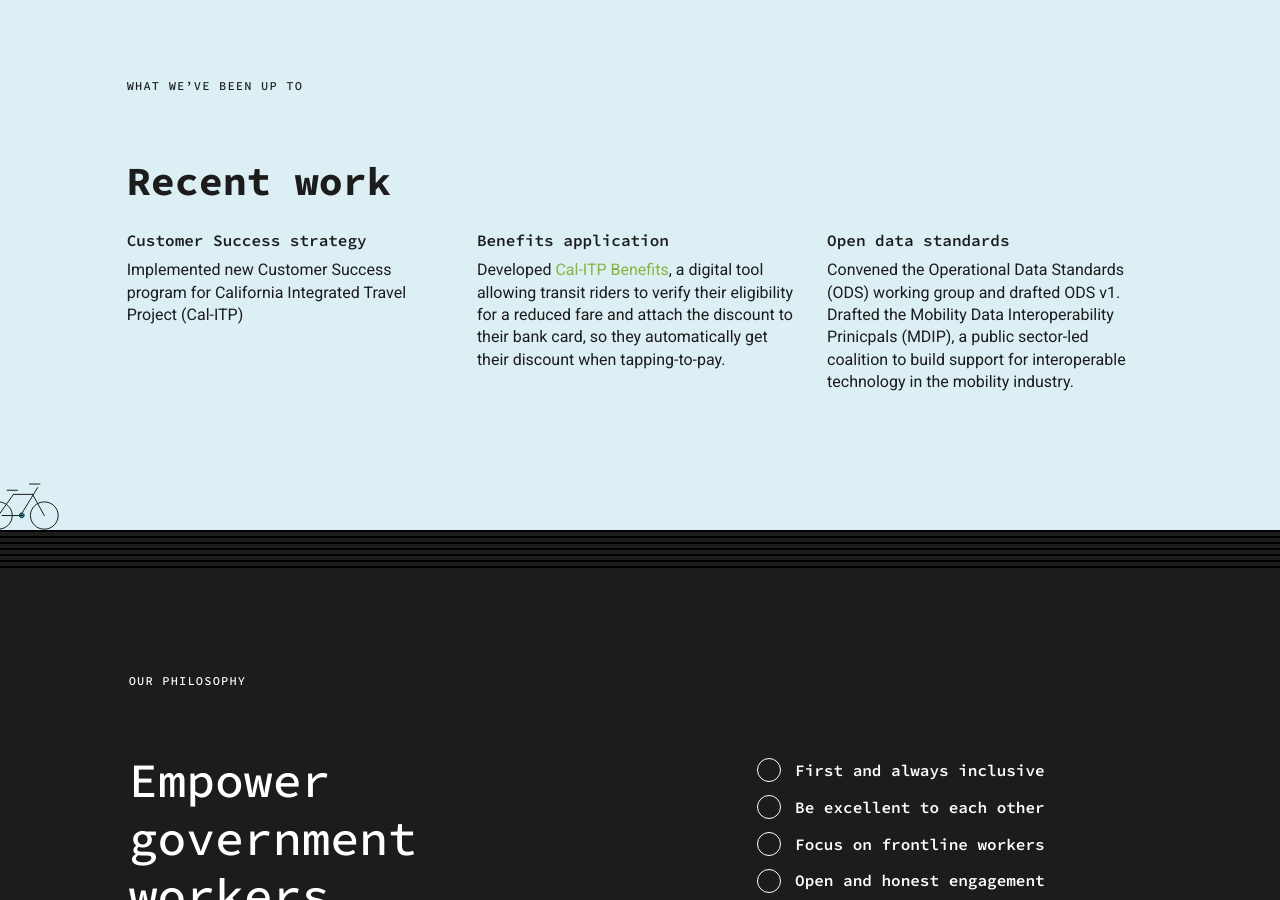
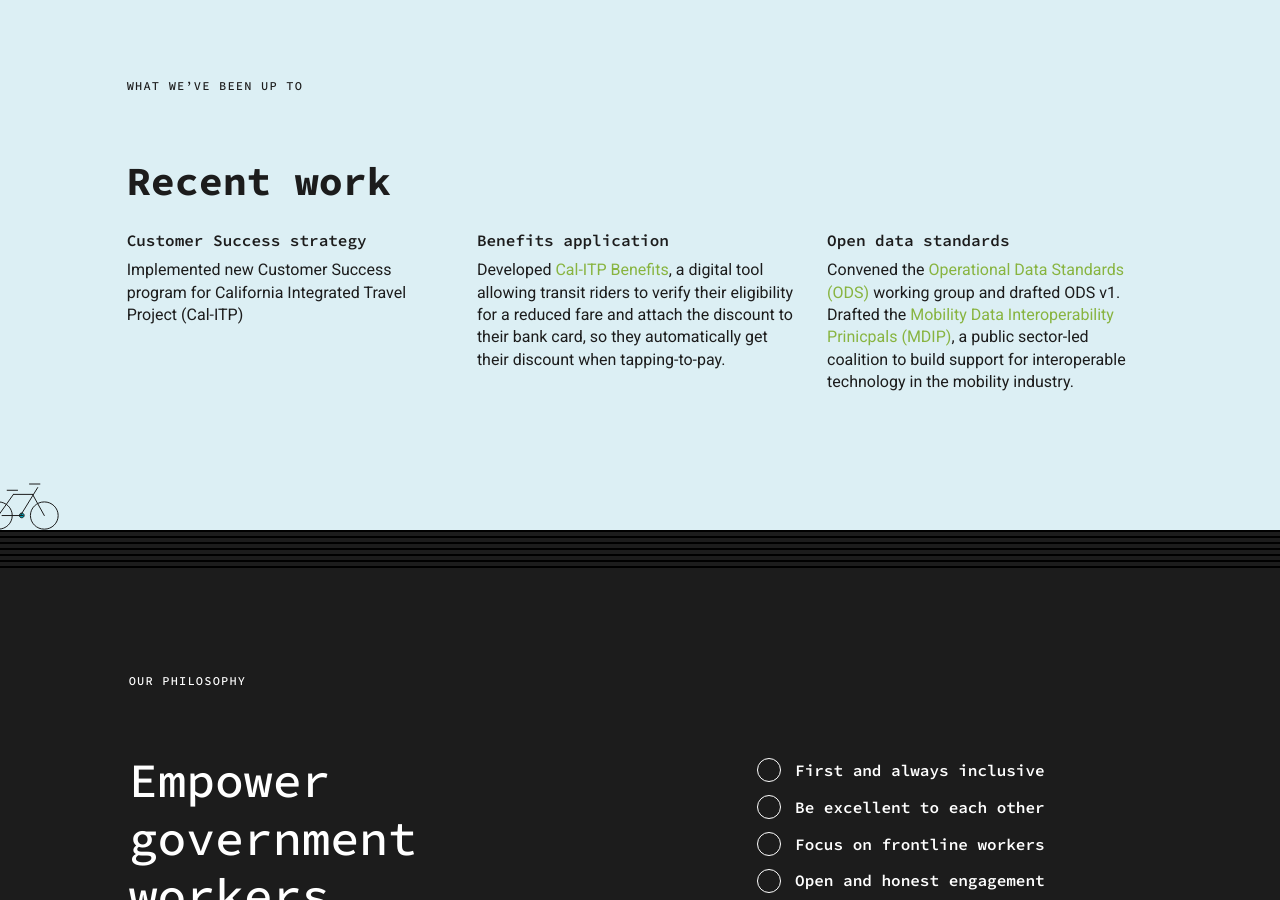
Before and after one commit to compilerla/compiler.la, a Jekyll site: the page built from about.html, in a window 1280 px wide and 900 px high, scrolled down 965 px. Built offline with Jekyll 4.4.1, drawn with Linux system fonts in a browser that asks for light colours.

Commit message:
feat(about/copy): add links

```diff
--- a/about.html
+++ b/about.html
@@ -40,7 +40,7 @@ footer: d-none
                     </div>
                     <div class="col-12 col-lg-4">
                         <span class="h4 d-inline-block mb-2 text-dark">Open data standards</span>
-                        <p class="text-dark">Convened the Operational Data Standards (ODS) working group and drafted ODS v1. Drafted the Mobility Data Interoperability Prinicpals (MDIP), a public sector-led coalition to build support for interoperable technology in the mobility industry.</p>
+                        <p class="text-dark">Convened the <a target="_blank" href="https://ods.calitp.org/">Operational Data Standards (ODS)</a> working group and drafted ODS v1. Drafted the <a target="_blank" href="https://www.interoperablemobility.org/">Mobility Data Interoperability Prinicpals (MDIP)</a>, a public sector-led coalition to build support for interoperable technology in the mobility industry.</p>
                     </div>
                 </div>
             </div>
@@ -118,7 +118,7 @@ footer: d-none
                                 <div class="bg-white rounded">
                                     <img style="height: 184px" class="d-block mx-auto" src="/assets/team_members/{{ member.image }}" alt="Watercolor illustration of {{member.name}}">
                                 </div>
-                                <h4 class="pt-3 mb-1 d-inline-block text-white">{{ member.name }}</h4>
+                                <h3 class="h4 pt-3 mb-1 d-inline-block text-white">{{ member.name }}</h3>
                                 <p class="fs-7 text-white">{{ member.title }}</p>
                             </div>
                         {% endfor %}
@@ -128,7 +128,7 @@ footer: d-none
         </div>
           <div class="row">
             <dig class="offset-lg-1 col-lg-2">
-                <a class="btn btn-primary btn-collapse" data-bs-toggle="collapse" data-bs-target=".collapseMore" role="button" aria-expanded="false" aria-label="Toggle team members" aria-controls="collapseExample"></a>
+                <a class="btn btn-primary btn-collapse" data-bs-toggle="collapse" data-bs-target=".collapseMore" role="button" aria-expanded="false" aria-label="Toggle team members" aria-controls="collapseMore"></a>
             </dig>
           </div>
 
```
